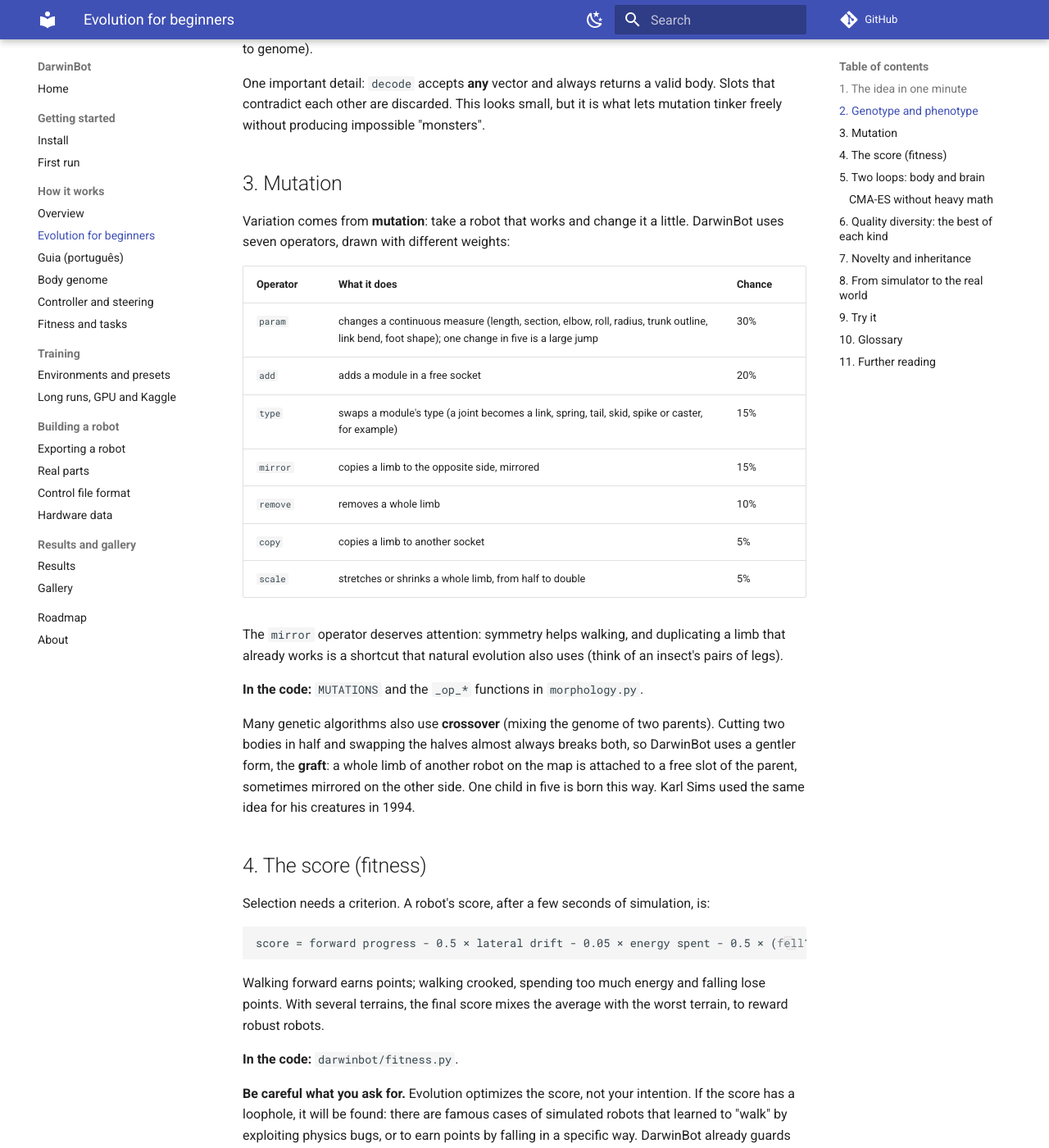
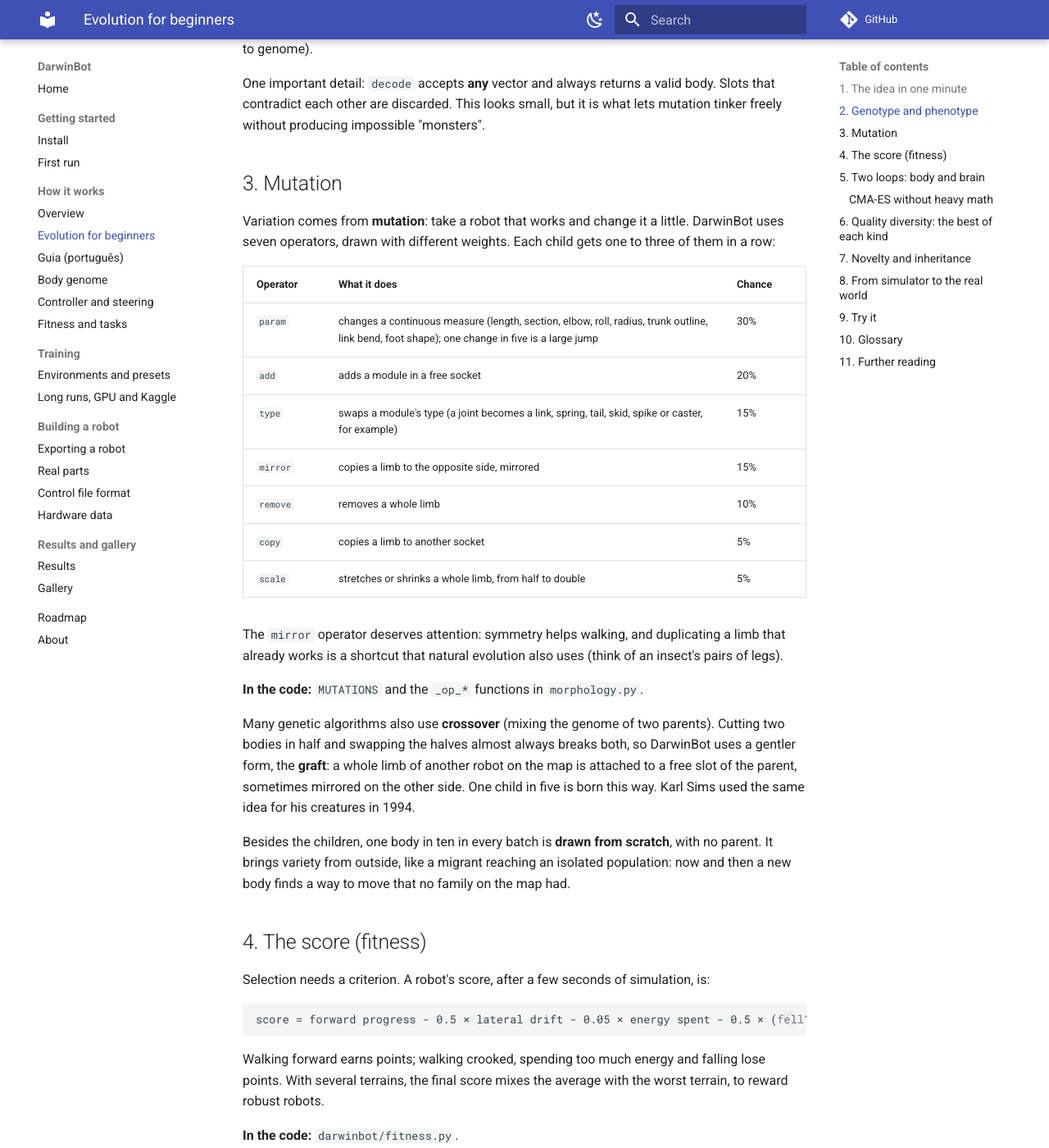
Before and after one commit to mpena2099/darwinbot, an MkDocs documentation site: the page built from docs/evolution-guide.md, in a window 1280 px wide and 1400 px high, scrolled down 2113 px. Shown: the whole window at 82% size. Built offline with MkDocs 1.6.1 and Material for MkDocs 9.7.7, drawn with Linux system fonts in a browser that asks for light colours; comment, search, counter and statistics services are not loaded.

Commit message:
Guides and genome page: one to three operators per child, one body in ten drawn from scratch

```diff
--- a/docs/evolution-guide.md
+++ b/docs/evolution-guide.md
@@ -67,7 +67,8 @@ impossible "monsters".
 ## 3. Mutation
 
 Variation comes from **mutation**: take a robot that works and change it a
-little. DarwinBot uses seven operators, drawn with different weights:
+little. DarwinBot uses seven operators, drawn with different weights. Each child gets
+one to three of them in a row:
 
 | Operator | What it does | Chance |
 |---|---|---|
@@ -91,6 +92,11 @@ breaks both, so DarwinBot uses a gentler form, the **graft**: a whole limb of
 another robot on the map is attached to a free slot of the parent, sometimes
 mirrored on the other side. One child in five is born this way. Karl Sims used
 the same idea for his creatures in 1994.
+
+Besides the children, one body in ten in every batch is **drawn from
+scratch**, with no parent. It brings variety from outside, like a migrant
+reaching an isolated population: now and then a new body finds a way to move
+that no family on the map had.
 
 ## 4. The score (fitness)
 
```
Also changed, not shown: docs/genome.md (+3 -2 lines), docs/guia-evolucao.md (+7 -1 lines).
